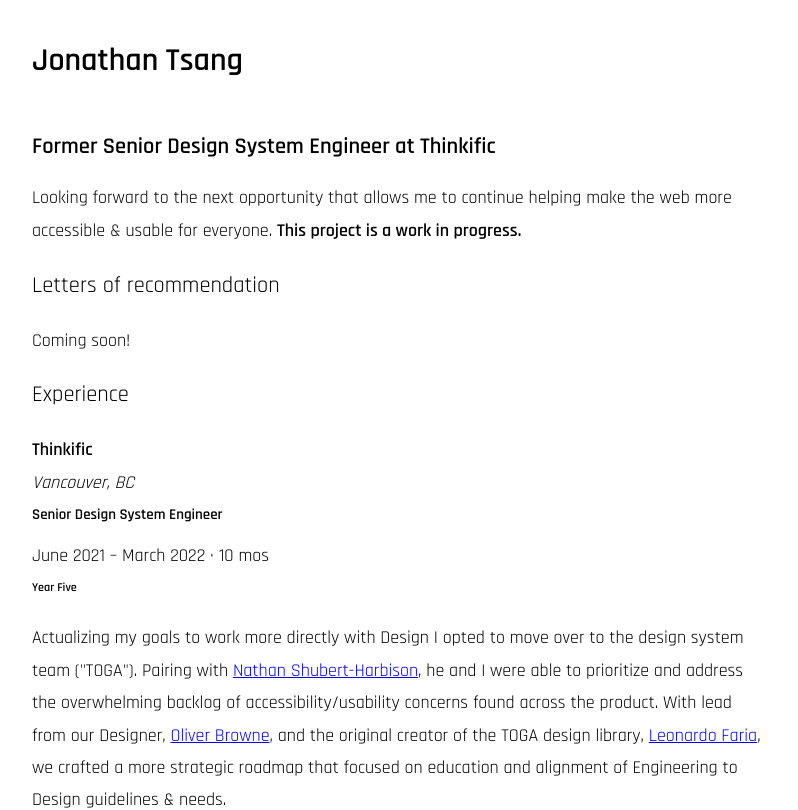
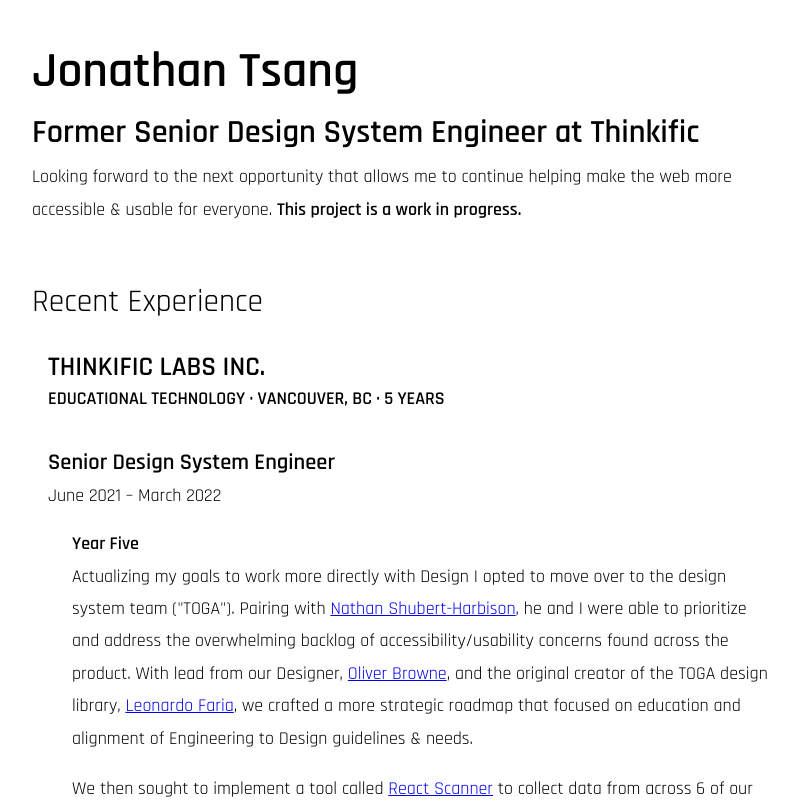
Before and after one commit to j0ntsang/j0ntsang.github.io, a React (Create React App) app: page / in a window 1280 px wide. Shown: the top 810 px of the page, without its empty margins (240-1038 px from the left). Built offline with nearby package versions, Linux system fonts and the light colour scheme.

Commit message:
feat(resume): styling adjustments

```diff
--- a/src/components/Resume.tsx
+++ b/src/components/Resume.tsx
@@ -10,86 +10,109 @@ const AppContainer = styled.div`
   }
 `;
 
-const HeaderContainer = styled.header`
-  display: flex;
-  flex-direction: row;
-  justify-content: space-between;
-  align-items: center;
-  margin-bottom: 32px;
-`;
-
 const H1 = styled.h1`
-  font-size: 32px;
+  margin: 0 0 24px;
+  font-size: 2.75rem;
 `;
 
 const ResumeHeader = styled.header`
-  marginBottom: '32px',
-  '@media (min-width: 768px)': {
-    marginBottom: '60px',
-  },
+  margin: 0 0 32px;
+  padding: 32px 0 0;
+
+  @media (min-width: 768px) {
+    margin: 0 0 60px;
+  }
+`;
+
+const MissionStatement = styled.p`
+  margin: 0 0 40px;
+  fontSize: 1rem;
+  lineHeight: 1.6rem;
 `;
 
 const P = styled.p`
-  margin: '1rem 0',
-  fontSize: '1rem',
-  lineHeight: '1.6rem',
+  margin: 0 0 1rem;
+  fontSize: 1rem;
+  lineHeight: 1.6rem;
+
+  @media (min-width: 768px) {
+    padding-left: 24px;
+  }
 `;
 
 const PreviousRole = styled.h2`
+  margin: 0 0 8px;
+  font-size: 1.8rem;
+  line-height: normal;
+`;
+
+const SectionHeading = styled.h3`
+  margin: 32px 0;
+  font-size: 1.75rem;
+  font-weight: 300;
+`;
+
+const Company = styled.section`
+  position: relative;
+  margin: 32px 0 32px;
+  padding-left: 16px;
+`;
+
+const CompanyName = styled.h4`
+  margin: 0;
+  font-size: 1.5rem;
+  text-transform: uppercase;
+`;
+
+const Role = styled.h5`
+  margin: 32px 0 0;
   font-size: 1.25rem;
 `;
 
-const SectionHeading = styled.h3`
-  font-size: 1.25rem;
-  font-weight: 300;
-  text-transform: uppercase,
+const YearHeading = styled.h6`
+  position: relative;
+  margin: 16px 0 0;
+  font-size: 1rem;
+
+  @media (min-width: 768px) {
+    padding-left: 24px;
+  }
 `;
 
-const Company = styled.section``;
-
-const CompanyName = styled.h4`
-  margin: 0;
+const RoleTimeframe = styled.time`
+  display: block;
+  margin: 0 0 16px;
 `;
 
-const Role = styled.h5`
-  margin: 0 0 8px;
+const CompanyDetails = styled.section`
+  margin: 0;
+  text-transform: uppercase;
+  font-weight: 600;
 `;
-
-const YearHeading = styled.h6`
-  margin: 0;
-`;
-
-const RoleTimeframe = styled.time``;
-
-const City = styled.address``;
 
 const RoleDetails = styled.section``;
 
 export const Resume: React.VFC = () => (
   <AppContainer>
-    <HeaderContainer>
-      <H1>Jonathan Tsang</H1>
-    </HeaderContainer>
     <ResumeHeader>
+    <H1>Jonathan Tsang</H1>
       <PreviousRole>
         Former Senior Design System Engineer at Thinkific
       </PreviousRole>
-      <P>
+      <MissionStatement>
         Looking forward to the next opportunity that allows me to continue
         helping make the web more accessible &amp; usable for everyone.{' '}
         <strong>This project is a work in progress.</strong>
-      </P>
+      </MissionStatement>
     </ResumeHeader>
-    <SectionHeading>Letters of recommendation</SectionHeading>
-    <P>Coming soon!</P>
-    <SectionHeading>Experience</SectionHeading>
+    <SectionHeading>Recent Experience</SectionHeading>
     <Company>
-      <CompanyName>Thinkific</CompanyName>
-      <City>Vancouver, BC</City>
+      <CompanyName>Thinkific Labs Inc.</CompanyName>
+      <CompanyDetails>Educational Technology · Vancouver, BC · 5 years</CompanyDetails>
       <Role>Senior Design System Engineer</Role>
       <RoleDetails>
         <RoleTimeframe dateTime="2021-06-01/2022-03-30">
-          June 2021 &ndash; March 2022 · 10 mos
+          June 2021 &ndash; March 2022
         </RoleTimeframe>
         <YearHeading>Year Five</YearHeading>
         <P>
@@ -147,7 +170,7 @@ export const Resume: React.VFC = () => (
       <Role>Senior Front End Engineer</Role>
       <RoleDetails>
         <RoleTimeframe dateTime="2020-10-01/2021-06-30">
-          October 2020 &ndash; June 2021 · 9 mos
+          October 2020 &ndash; June 2021
         </RoleTimeframe>
         <YearHeading>Year Four</YearHeading>
         <P>
@@ -180,7 +203,7 @@ export const Resume: React.VFC = () => (
       <Role>Intermediate Front End Engineer</Role>
       <RoleDetails>
         <RoleTimeframe dateTime="2017-04-17/2020-10-01">
-          April 2017 &ndash; October 2020 · 3 yr 7 mos
+          April 2017 &ndash; October 2020
         </RoleTimeframe>
         <YearHeading>Year Three</YearHeading>
         <P>
@@ -263,10 +286,7 @@ export const Resume: React.VFC = () => (
             Greg Smith (CEO/Co-Founder)
           </a>{' '}
           about creating a new role for myself. He agreed but ultimately wanted
-          me for something bigger.
-          <br />
-          <br />
-          That's when he told me about "The Flywheel".
+          me for something bigger. That's when he told me about "The Flywheel".
         </P>
         <YearHeading>Year One</YearHeading>
         <P>
@@ -312,12 +332,15 @@ export const Resume: React.VFC = () => (
         </P>
       </RoleDetails>
     </Company>
+    <SectionHeading>Letters of Recommendation</SectionHeading>
+    <P>Coming soon!</P>
+    <SectionHeading>Previous Experience</SectionHeading>
     <Company>
       <CompanyName>Kellett Communications</CompanyName>
       <Role>Full Stack Developer</Role>
-      <City>Yellowknife, Northwest Territories</City>
+      <CompanyDetails>Marketing Agency · Yellowknife, NWT · 6 months</CompanyDetails>
       <RoleTimeframe dateTime="2016-10-01/2017-03-31">
-        October 2016 &ndash; March 2017 · 6 mos
+        October 2016 &ndash; March 2017
       </RoleTimeframe>
       <P>
         Responsible for determining and planning architecture, layout, scoping
@@ -334,9 +357,9 @@ export const Resume: React.VFC = () => (
     <Company>
       <CompanyName>Outcrop Communications Ltd.</CompanyName>
       <Role>Web Developer</Role>
-      <City>Yellowknife, Northwest Territories</City>
+      <CompanyDetails>Marketing Agency · Yellowknife, NWT · 1 yr 4 months</CompanyDetails>
       <RoleTimeframe dateTime="2015-06-01/2011-09-30">
-        June 2015 &ndash; Sept 2016 · 1 yr 4 mos
+        June 2015 &ndash; Sept 2016
       </RoleTimeframe>
       <P>
         Originally signed to task for front-end development of theming and
```
